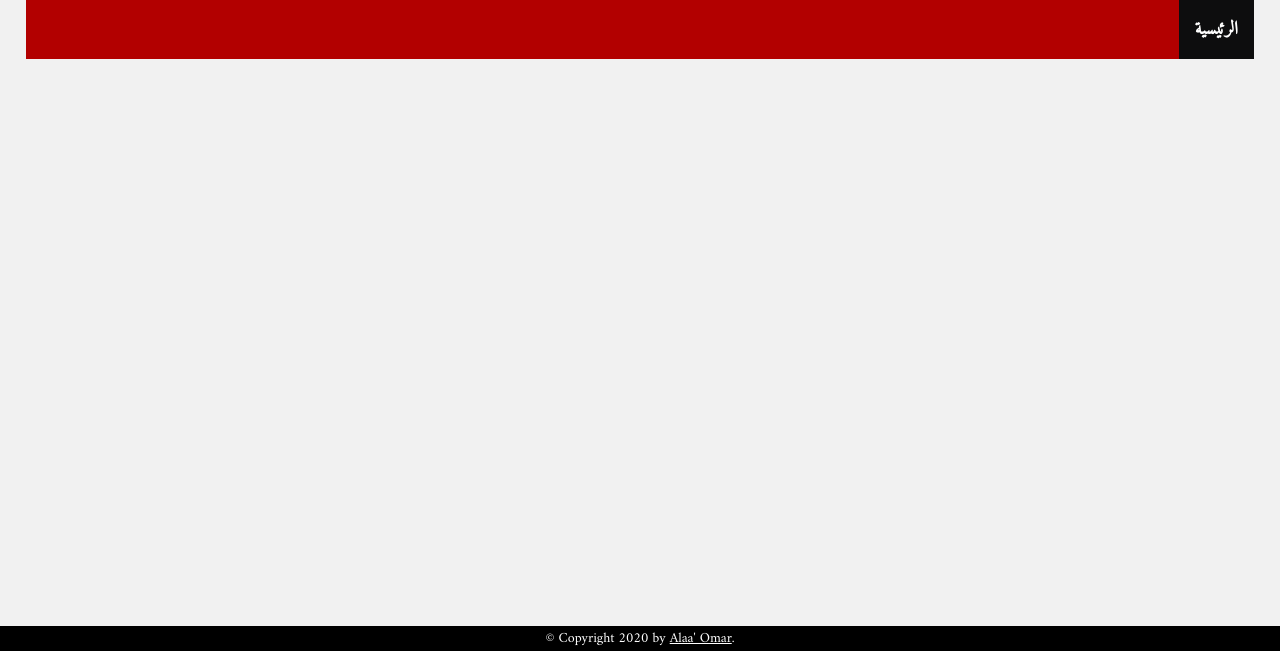
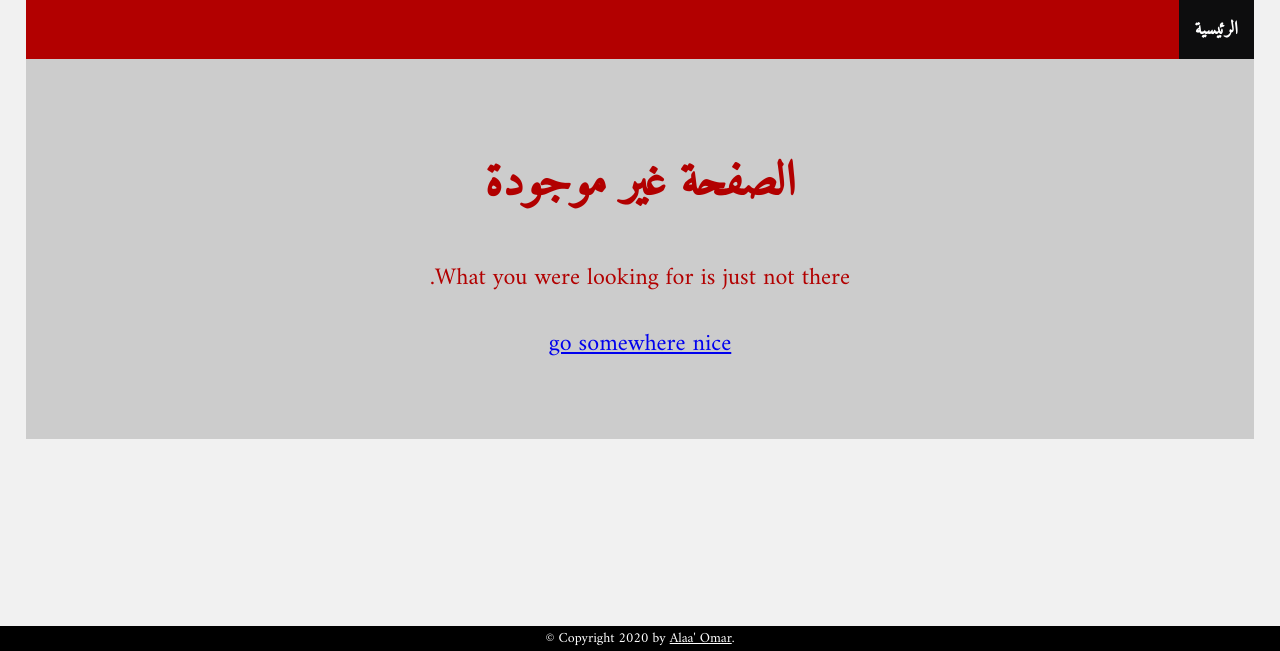
Before and after one commit to eng-aomar/content_aggergator, a Flask app: template templates/errors/404.html in a window 1280 px wide. Shown: the part 149-800 px from the top of the page. Run offline with Flask 2, Linux system fonts and the light colour scheme; the template is opened without the code that fills it, so the values that code supplies are empty.

Commit message:
application errors css

```diff
--- /dev/null
+++ b/static/css/error.css
@@ -0,0 +1,7 @@
+.about-section {
+    font-size: x-large;
+    padding: 50px;
+    text-align: center;
+    background-color: #ccc;
+    color: #b20000;
+}
--- a/templates/errors/404.html
+++ b/templates/errors/404.html
@@ -1,7 +1,13 @@
 {% extends "layout.html" %}
 {% block title %}الصفحة غير موجودة{% endblock %}
-{% block body %}
-<h1>الصفحة غير موجودة</h1>
-<p>What you were looking for is just not there.
-<p><a href="{{ url_for('index') }}">go somewhere nice</a>
-    {% endblock %}
+{% block head %}
+{{ super() }}
+<link rel="stylesheet" href="{{ url_for('static', filename='css/error.css') }}">
+{% endblock %}
+{% block content %}
+<div class="about-section">
+    <h1>الصفحة غير موجودة</h1>
+    <p>What you were looking for is just not there.</p>
+    <p><a href="index">go somewhere nice</a>
+</div>
+{% endblock %}
```
Also changed, not shown: templates/errors/403.html (+7 -3 lines), templates/errors/410.html (+7 -3 lines), templates/errors/500.html (+7 -3 lines).
